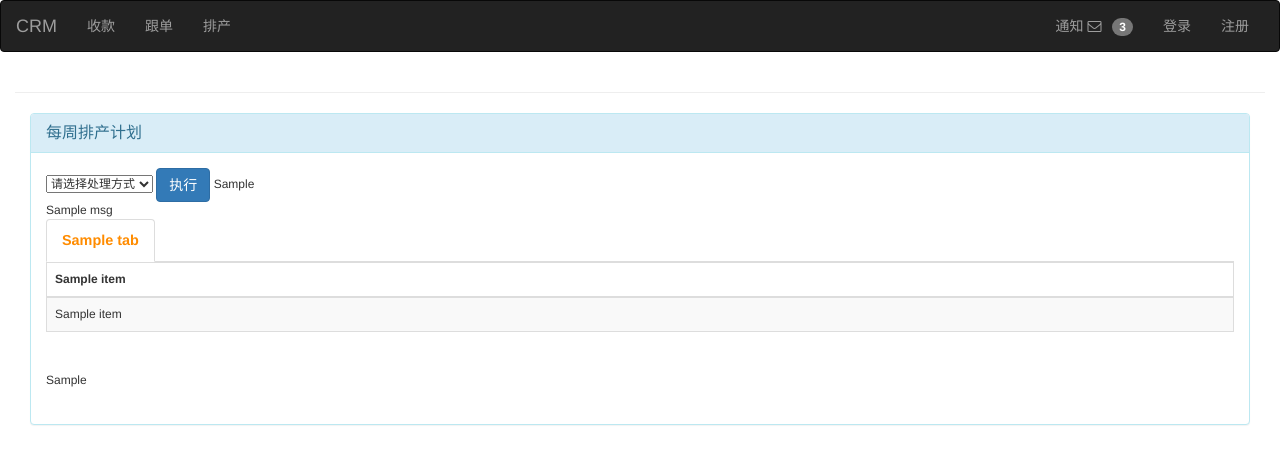
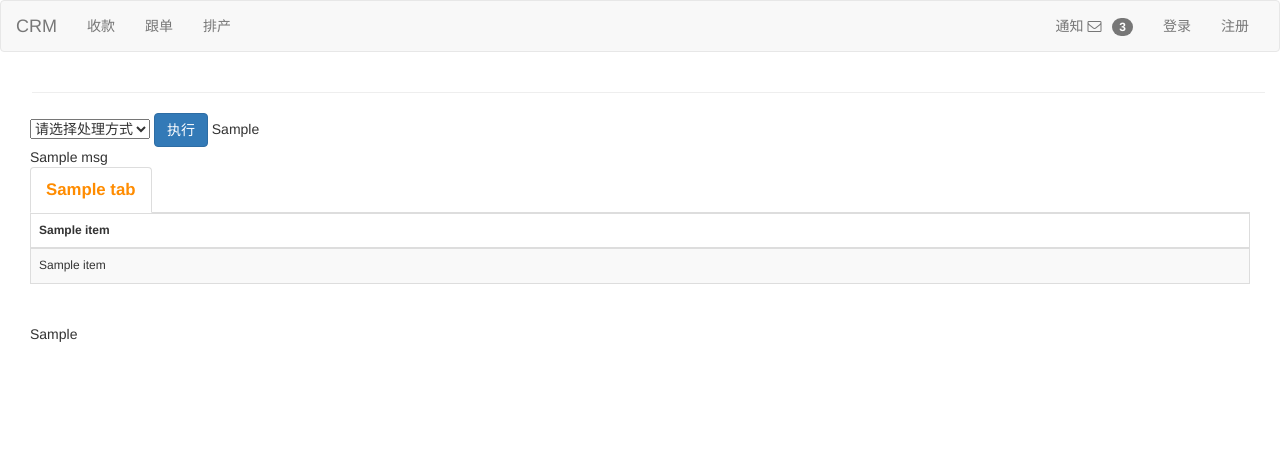
Before and after one commit to brankwong2008/newpaycrm, a Django app: template dipay/templates/dipay/weekly_plan_list.html in a window 1280 px wide. Shown: the top 464 px of the page. Run offline with Django 3.2, Linux system fonts and the light colour scheme; the template is opened without the code that fills it: most values are stand-ins (such as "Sample title", 1, 10 or a date in 2020); some libraries are stand-ins or nearby versions.

Commit message:
0613调整版式风格

```diff
--- a/dipay/static/css/dipay.css
+++ b/dipay/static/css/dipay.css
@@ -84,6 +84,11 @@
        .status-display.status-3 {
         color:blue;
   }
+
+  /*货好*/
+       .status-display.status-5 {
+        color:green;
+  }
        /*发票号*/
        .invoice-number-display {
            font-weight: bolder;
@@ -93,6 +98,13 @@
 
        }
 
+       /*标签导航active*/
+        .nav-tabs li a {
+            font-weight: bolder;
+            font-size: larger;
+        }
+
+
         /*标签导航active*/
         .nav-tabs li.active a {
             color: darkorange;
--- /dev/null
+++ b/dipay/static/css/layout.css
@@ -0,0 +1,18 @@
+
+/* 图标大小 */
+i {
+    margin-right: 7px;
+
+}
+
+/* 导航栏的active字体 */
+.navbar li a.active {
+    color: darkblue;
+    font-weight: bolder;
+}
+
+/* 路径导航 */
+.my_navilist {
+    margin-left: 17px;
+    font-size: 10px;
+}
--- a/dipay/templates/dipay/show_follow_order_list.html
+++ b/dipay/templates/dipay/show_follow_order_list.html
@@ -37,7 +37,7 @@
 
             {% if search_list %}
 
-                <form action="" method="get" class="form-group pull-right">
+                <form action="" method="get" class="form-group pull-left">
 
                     <input name="q" type="text" value="{{ user_query }}" placeholder="{{ search_placeholder }}">
                     <button type="submit"><i class="fa fa-search"></i></button>
@@ -50,9 +50,9 @@
                 <!-- 批量处理按钮 -->
                 {% csrf_token %}
                 {% if batch_process_dict %}
-                    <div class="pull-left">
+                    <div class="pull-right">
 
-                        <select name="handle_type">
+                        <select name="handle_type" >
                             <option value="">请选择处理方式</option>
                             {% for func,text in batch_process_dict.items %}
                                 <option value="{{ func }}">{{ text }}</option>
--- a/dipay/templates/dipay/weekly_plan_list.html
+++ b/dipay/templates/dipay/weekly_plan_list.html
@@ -12,11 +12,7 @@
 
         <div class="col-md-12">
 
-            <div class="panel panel-info">
-                <div class="panel-heading">
-                    <h3 class="panel-title">每周排产计划</h3>
-                </div>
-                <div class="panel-body">
+
 
                     <!-- 组合筛选功能区 -->
                     {% if option_group_dict %}
@@ -123,10 +119,6 @@
                     </nav>
 
 
-                </div>
-
-
-            </div>
 
 
         </div>
--- a/dipay/views/applyorder.py
+++ b/dipay/views/applyorder.py
@@ -317,6 +317,7 @@ class ApplyOrderHandler(PermissionHanlder, StarkHandler):
                 row_dict[field] = row[n].value
                 if n==1:
                     row_dict[field] = salespersons.get(row[n].value)
+                # 读取状态
                 elif n==3:
                     row_dict[field] = status_dict.get(row[n].value)
                 elif n==4:
@@ -365,12 +366,17 @@ class ApplyOrderHandler(PermissionHanlder, StarkHandler):
                     for field in ['amount', 'confirm_date', 'customer', 'goods','salesperson']:
                         if d.get(field):
                             setattr(order_obj, field, d[field])
+                        if field=='customer' and not d.get(field):
+                            e = '客户名没有添加到系统'
+                            errors.append('错误行号：%s，订单号：%s, 错误原因：%s' % (i, order_number, e))
 
                     # 如果订单存在，且跟单记录存在，则更新ETD, ETA, load_info, book_info
                     followorder_obj = FollowOrder.objects.filter(order=order_obj).first()
                     if followorder_obj:
                         for field in ['ETA', 'ETD', 'load_info', 'book_info', 'status']:
                             if d.get(field):
+                                if field == 'status' and d.get(field) < followorder_obj.status:
+                                    continue
                                 setattr(followorder_obj, field, d[field])
 
                     # 如果订单不存在，则创建跟单记录
--- a/dipay/views/customer.py
+++ b/dipay/views/customer.py
@@ -3,7 +3,7 @@ from stark.service.starksite import StarkHandler
 from stark.utils.display import PermissionHanlder
 from django.conf.urls import url
 from django.shortcuts import render,HttpResponse
-from openpyxl import load_workbook, workbook
+from openpyxl import load_workbook
 
 class CustomerHandler(PermissionHanlder,StarkHandler):
 
@@ -12,7 +12,7 @@ class CustomerHandler(PermissionHanlder,StarkHandler):
     def get_per_page(self):
         return 10
 
-    search_list = ['title__contains','owner__username__contains']
+    search_list = ['title__icontains','owner__username__icontains']
 
     def get_queryset_data(self,request,*args,**kwargs):
         if request.user.department == 8:
@@ -23,7 +23,6 @@ class CustomerHandler(PermissionHanlder,StarkHandler):
         return [
             url("^upload/$", self.wrapper(self.upload_customer), name=self.get_url_name('upload_customer')),
         ]
-
 
 
     def upload_customer(self,request, *args, **kwargs):
--- a/dipay/views/inwardpay.py
+++ b/dipay/views/inwardpay.py
@@ -12,6 +12,7 @@ from dipay.models import ApplyOrder, FollowOrder, Payer, Pay2Orders, Inwardpay
 from django.db import transaction
 
 class InwardPayHandler(PermissionHanlder,StarkHandler):
+    has_add_btn =  False
     def get_model_form(self,type=None):
         if type == 'add':
             return AddInwardPayModelForm
--- a/rbac/middleware/__init__.py
+++ b/rbac/middleware/__init__.py
@@ -32,11 +32,10 @@ class RbacMiddleWare(MiddlewareMixin):
             return HttpResponse(link)
 
         # 确保自动权限也支持导航栏，所以这句话要提前
-        request.navi_list = [{"title": "> 首页", "url": '/index/'}, ]
+        request.navi_list = [{"title": "首页", "url": '/index/'}, ]
 
         # 2.  如果访问的是要登录但无需权限的名单内的，登录后放行
         for reg in settings.NO_PERMISSION_LIST:
-            print(8777, reg,current_url)
             if re.match(reg, current_url):
                 return
 
@@ -54,9 +53,10 @@ class RbacMiddleWare(MiddlewareMixin):
 
         # 判断用户的访问路径是否在权限里面
         if permission_dict:
-            for item in permission_dict.values():
+            for key,item in permission_dict.items():
                 reg = "^{}$".format(item["url"])
                 if re.match(reg, current_url):
+                    request.current_url_name = key
                     request.menu = request.session.get(settings.MENU_LIST_KEY)
                     # 设置导航条的nav_list, 如果pid存在，则是三级菜单，显示一级和二级菜单
                     if item['pid']:
--- a/rbac/templates/layout_fullpage.html
+++ b/rbac/templates/layout_fullpage.html
@@ -16,15 +16,8 @@
     {#下拉搜索功能#}
     <script src="{% static "plugins/bootstrap-select-1.13.14/dist/js/bootstrap-select.js" %}"></script>
     <link href="{% static "plugins/bootstrap-select-1.13.14/dist/css/bootstrap-select.css" %} " rel="stylesheet">
+    <link rel="stylesheet" href="{% static 'css/layout.css' %}">
 
-    <style>
-        i {
-            margin-right: 7px;
-
-        }
-
-
-    </style>
 
     {% block css %}
 
@@ -34,7 +27,7 @@
 <body>
 
 
-<nav class="navbar navbar-inverse">
+<nav class="navbar navbar-default">
     <div class="container-fluid">
         <!-- Brand and toggle get grouped for better mobile display -->
         <div class="navbar-header">
@@ -44,11 +37,23 @@
         <!-- Collect the nav links, forms, and other content for toggling -->
         <div class="collapse navbar-collapse" id="bs-example-navbar-collapse-1">
             <ul class="nav navbar-nav navbar-ul">
-	        <li><a href="{% url 'stark:dipay_inwardpay_list' %}">收款</a></li>
-                <li><a href="{% url 'stark:dipay_followorder_list' %}">跟单</a></li>
-                <li><a href="{% url 'stark:dipay_followorder_list_plan' %}">排产</a></li>
+                {% if request.current_url_name == 'stark:dipay_inwardpay_list' %}
+                     <li><a href="{% url 'stark:dipay_inwardpay_list' %}" class="active">收款</a></li>
+                {% else %}
+                     <li><a href="{% url 'stark:dipay_inwardpay_list' %}">收款</a></li>
+                {% endif %}
 
-                {#                <li><a href="/customers/">销售管理</a></li>#}
+            {% if request.current_url_name == 'stark:dipay_followorder_list' %}
+                     <li><a href="{% url 'stark:dipay_followorder_list' %}" class="active">跟单</a></li>
+                {% else %}
+                      <li><a href="{% url 'stark:dipay_followorder_list' %}">跟单</a></li>
+                {% endif %}
+
+             {% if request.current_url_name == 'stark:dipay_followorder_list_plan' %}
+                     <li><a href="{% url 'stark:dipay_followorder_list_plan' %}" class="active">排产</a></li>
+                {% else %}
+                        <li><a href="{% url 'stark:dipay_followorder_list_plan' %}">排产</a></li>
+                {% endif %}
 
             </ul>
 
@@ -90,7 +95,7 @@
 
         <div class="col-md-12">
             {#        路径导航#}
-            <div>
+            <div class="my_navilist">
                 {% for item in request.navi_list %}
                     {% if forloop.first %}
                         <a href="{{ item.url }}" class="active">{{ item.title }}</a>
```
Also changed, not shown: dipay/forms/forms.py (+2 -11 lines), dipay/static/js/popup_create.js (added, +18 -0 lines), dipay/templates/dipay/apply_new_order.html (+3 -18 lines), rbac/templates/layout.html (+20 -13 lines), stark/templates/stark/change_list.html (+2 -18 lines), 1 other file.
